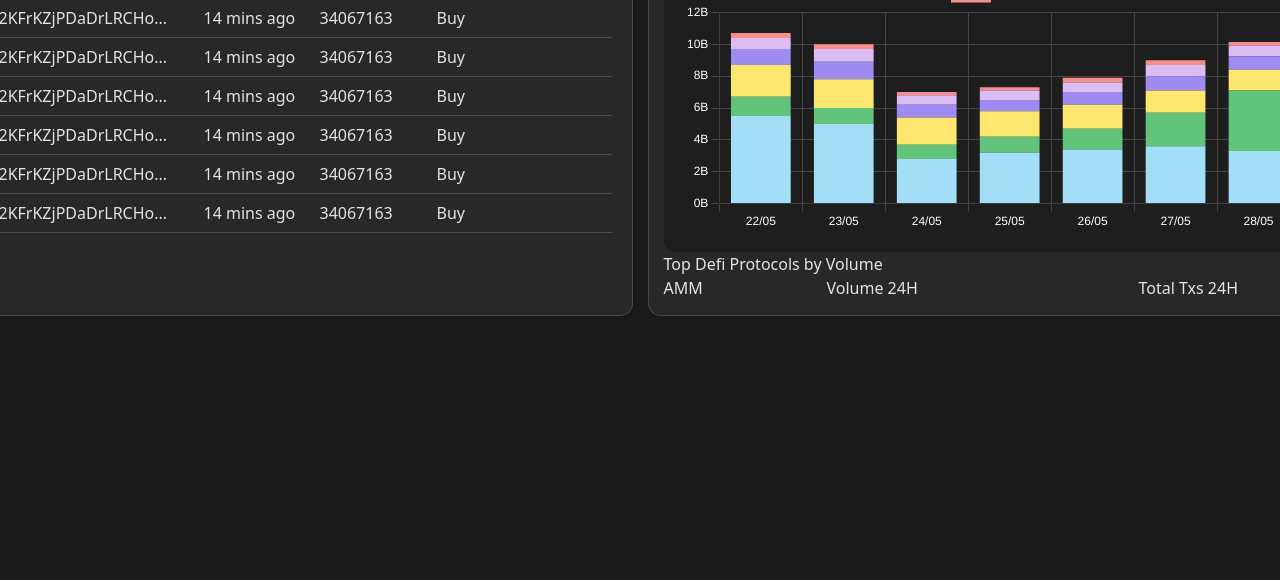
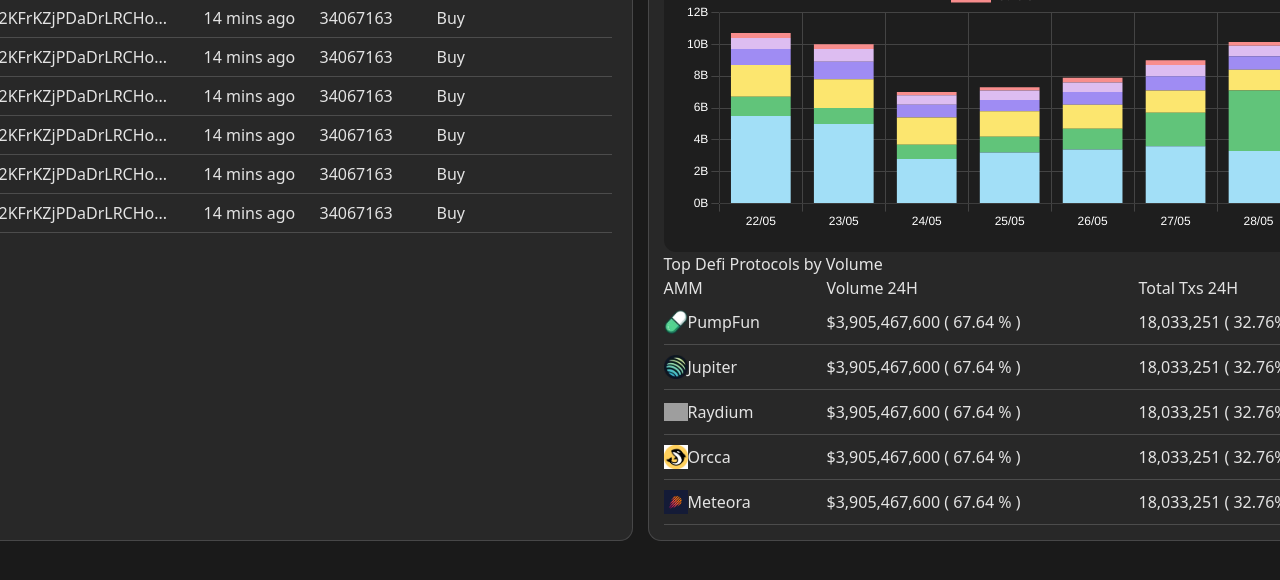
Before and after one commit to paqsa/solscan-clone, a React (Vite) app: page / in a window 1280 px wide. Shown: the part 621-1201 px from the top of the page. Built offline with nearby package versions, Linux system fonts and the light colour scheme; grey boxes are pictures that could not be loaded.

Commit message:
volume update

```diff
--- a/src/components/defiDashboard/volume.css
+++ b/src/components/defiDashboard/volume.css
@@ -9,3 +9,21 @@
 .volumeInfoStart {
     display: flex;
 }
+
+.volumeInformationSection {
+    display: flex;
+    align-items: center;
+}
+
+.AMM-width {
+    min-width: 163px;
+}
+
+.volumePhoto {
+    width: 24px;
+}
+
+.padding-volume {
+    padding: 10px 0px;
+    border-bottom: 1px solid rgba(90, 90, 90, 0.741);
+}
--- a/src/components/defiDashboard/volumeinfo.jsx
+++ b/src/components/defiDashboard/volumeinfo.jsx
@@ -18,8 +18,59 @@
                     <p>Total Txs 24H</p>
                 </div>
 
-                <div>
+                <div className="volumeInformationSection padding-volume">
+                    <div className="volumeInformationSection AMM-width">
+                        <img className="volumePhoto" src={PumpfunPhoto} alt="" />
+                        <p>PumpFun</p>
+                    </div>
 
+                    <p className="volume24H">$3,905,467,600 <span>( 67.64 % )</span></p>
+
+                    <p>18,033,251 <span>( 32.76% )</span></p>
+                </div>
+
+                <div className="volumeInformationSection padding-volume">
+                    <div className="volumeInformationSection AMM-width">
+                        <img className="volumePhoto" src={JupiterPhoto} alt="" />
+                        <p>Jupiter</p>
+                    </div>
+
+                    <p className="volume24H">$3,905,467,600 <span>( 67.64 % )</span></p>
+
+                    <p>18,033,251 <span>( 32.76% )</span></p>
+                </div>
+
+                <div className="volumeInformationSection padding-volume">
+                    <div className="volumeInformationSection AMM-width">
+                        <img className="volumePhoto" src={RaydiumPhoto} alt="" />
+                        <p>Raydium</p>
+                    </div>
+
+                    <p className="volume24H">$3,905,467,600 <span>( 67.64 % )</span></p>
+
+                    <p>18,033,251 <span>( 32.76% )</span></p>
+                </div>
+
+                <div className="volumeInformationSection padding-volume">
+                    <div className="volumeInformationSection AMM-width">
+                        <img className="volumePhoto" src={OrcaPhoto} alt="" />
+                        <p>Orcca</p>
+                    </div>
+
+                    <p className="volume24H">$3,905,467,600 <span>( 67.64 % )</span></p>
+
+                    <p>18,033,251 <span>( 32.76% )</span></p>
+                </div>
+
+                <div className="volumeInformationSection padding-volume">
+                    <div className="volumeInformationSection AMM-width">
+                        <img className="volumePhoto" src={MeteoraPhoto} alt="" />
+                        <p>Meteora</p>
+                    </div>
+
+                    <p className="volume24H">$3,905,467,600 <span>( 67.64 % )</span></p>
+
+                    <p>18,033,251 <span>( 32.76% )</span></p>
                 </div>
             </div>
         </div>
```
